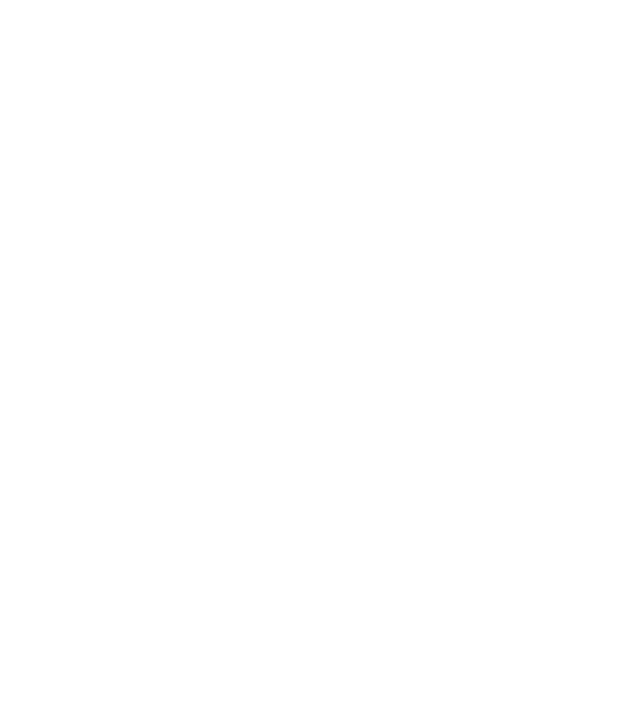
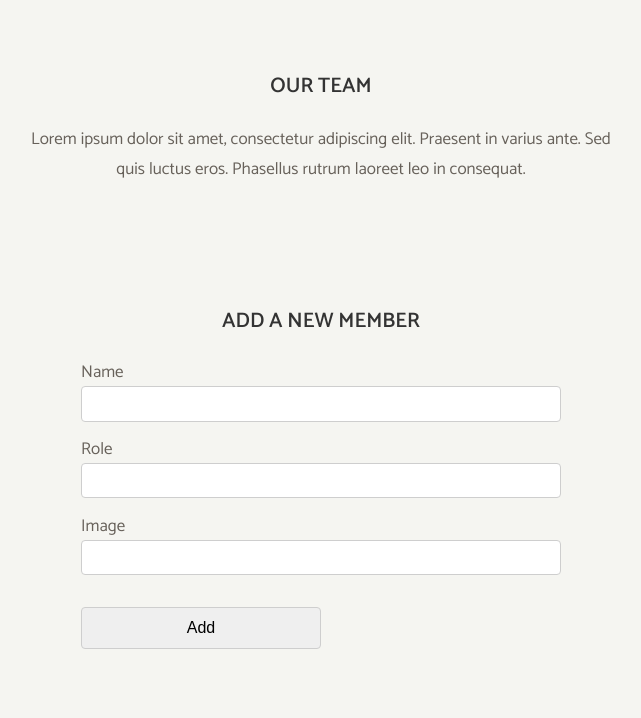
Before and after one commit to a7xsuri/js-our-team, a plain HTML site: page index.html in a window 1280 px wide. Shown: the whole page, without its empty margins (319-960 px from the left). Drawn offline with Linux system fonts and the light colour scheme.

Commit message:
first part

```diff
--- a/index.html
+++ b/index.html
@@ -1,14 +1,59 @@
 <!DOCTYPE html>
 <html lang="en">
-<head>
-    <meta charset="UTF-8">
-    <meta http-equiv="X-UA-Compatible" content="IE=edge">
-    <meta name="viewport" content="width=device-width, initial-scale=1.0">
-    <link rel="stylesheet" href="style.css">
-    <title>Document</title>
-</head>
-<body>
+  <head>
+    <meta charset="UTF-8" />
+    <title>Our Team</title>
+    <link rel="stylesheet" href="style.css" />
+    <link rel="preconnect" href="https://fonts.googleapis.com" />
+    <link rel="preconnect" href="https://fonts.gstatic.com" crossorigin />
+    <link
+      href="https://fonts.googleapis.com/css2?family=Catamaran:wght@400;600&family=Vidaloka&display=swap"
+      rel="stylesheet"
+    />
+  </head>
+  <body>
+    <section id="team">
+      <div class="container">
+        <h2 class="section-title">Our team</h2>
+        <p class="section-description">
+          Lorem ipsum dolor sit amet, consectetur adipiscing elit. Praesent in
+          varius ante. Sed quis luctus eros. Phasellus rutrum laoreet leo in
+          consequat.
+        </p>
+        <!--<div class="team-container">
+           Inseriamo inizialmente una card statica per stilarla e vedere l'effetto finale -->
 
+          <!-- <div class="team-card">
+            <div class="card-image">
+              <img
+                src="img/wayne-barnett-founder-ceo.jpg"
+                alt="Wayne Barnett"
+              />
+            </div>
+            <div class="card-text">
+              <h3>Wayne Barnett</h3>
+              <p>Founder & CEO</p>
+            </div>
+          </div> -->
+        </div>
+      </div>
+    </section>
+
+    <section id="add-member">
+      <div class="container">
+        <h2 class="section-title">Add a new member</h2>
+        <div class="form-container">
+          <label for="name">Name </label>
+          <input type="text" id="name" />
+          <label for="role">Role </label>
+
+          <input type="text" id="role" />
+          <label for="name">Image </label>
+          <input type="text" id="image" />
+          <button type="button" id="addMemberButton">Add</button>
+        </div>
+      </div>
+    </section>
     <script src="script.js"></script>
-</body>
+  </body>
 </html>
--- a/script.js
+++ b/script.js
@@ -0,0 +1,17 @@
+const DataUtents = [{ 'photo':'./img/wayne-barnett-founder-ceo.jpg', 'name':'Wayne Barnett', 'job':'Founder & CEO'},
+{ 'photo':'./img/walter-gordon-office-manager.jpg', 'name':'Walter Gordon', 'job':'Office Manager'},
+{ 'photo':'./img/scott-estrada-developer.jpg', 'name':'Scott Estrada', 'job':'Developer'},
+{ 'photo':'./img/barbara-ramos-graphic-design.jpg', 'name':'Barbara Ramos', 'job':'Graphic Design'},
+{ 'photo':'./img/angela-lopez-social-media-manager.jpg', 'name':'Angela Lopez', 'job':'Social Media Manager'},
+{ 'photo':'./img/angela-caroll-chief-editor.jpg', 'name':'Angela Caroll', 'job':'Chief Editor'}
+]
+
+
+
+function InsertPeople(){
+    for( let key in DataUtents){
+        console.log(DataUtents[key])
+    }
+}
+
+InsertPeople();
--- a/style.css
+++ b/style.css
@@ -0,0 +1,128 @@
+* {
+  box-sizing: border-box;
+  margin: 0;
+  padding: 0;
+}
+
+body {
+  color: #67615a;
+  background-color: #f5f5f1;
+
+  font-family: "Catamaran", sans-serif;
+  font-size: 17px;
+  font-weight: 400;
+}
+
+.container {
+  max-width: 1200px;
+  margin: 0 auto;
+}
+
+section {
+  padding: 50px 0;
+}
+
+.section-title {
+  margin: 20px 0;
+
+  text-align: center;
+  text-transform: uppercase;
+
+  color: #333;
+
+  font-size: 21px;
+  font-weight: 600;
+  line-height: 1.6;
+}
+
+.section-description {
+  max-width: 600px;
+  margin: 0 auto;
+
+  text-align: center;
+
+  line-height: 1.8;
+}
+
+.team-container {
+  display: flex;
+  flex-wrap: wrap;
+  justify-content: space-between;
+}
+
+.team-card {
+  flex-basis: 370px;
+
+  margin-top: 50px;
+  margin-right: 28px;
+}
+
+.team-container::after {
+  flex: auto;
+
+  content: "";
+}
+
+.card-image {
+  overflow: hidden;
+
+  cursor: pointer;
+}
+
+.card-image img {
+  display: block;
+
+  max-width: 100%;
+
+  transition: all 1s;
+}
+
+.card-image:hover img {
+  transform: scale(1.1, 1.1);
+
+  opacity: .9;
+}
+
+.card-text {
+  padding: 20px;
+
+  text-align: center;
+
+  background-color: #fff;
+}
+
+.card-text h3 {
+  font-family: "Vidaloka", serif;
+  font-size: 22px;
+  font-weight: 400;
+}
+
+.form-container {
+  max-width: 480px;
+  margin: auto;
+}
+
+label {
+  margin-bottom: .25em;
+}
+input,
+select,
+button {
+  display: block;
+
+  width: 100%;
+  height: 2.65em;
+  margin-bottom: 1em;
+  padding: .25em 1em;
+
+  border: 1px solid #cecece;
+  border-radius: 4px;
+  box-shadow: none;
+}
+
+button {
+  width: 50%;
+  margin-top: 2em;
+
+  font-size: 1rem;
+}
```
Also changed, not shown: img/angela-caroll-chief-editor.jpg (added), img/angela-lopez-social-media-manager.jpg (added), img/barbara-ramos-graphic-designer.jpg (added), img/new-team-member-01.jpg (added), img/new-team-member-02.jpg (added), img/new-team-member-03.jpg (added), img/new-team-member-04.jpg (added), img/scott-estrada-developer.jpg (added), img/walter-gordon-office-manager.jpg (added), img/wayne-barnett-founder-ceo.jpg (added).
